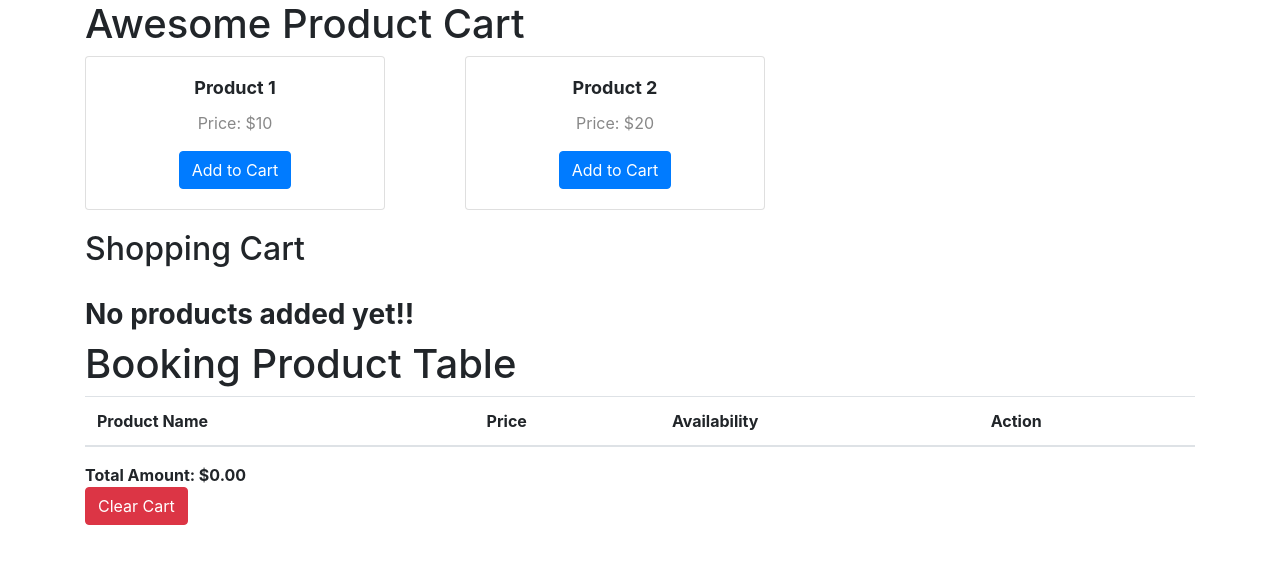
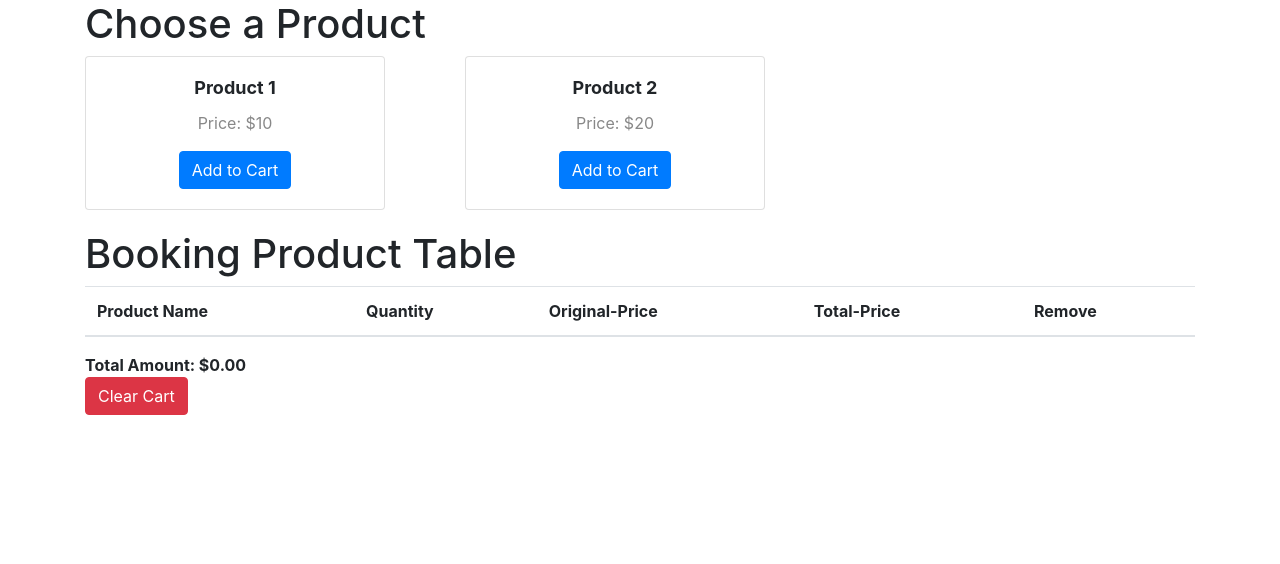
Before and after one commit to Joy5k/Assignment4, a website with bundled scripts: page index.html in a window 1280 px wide. Built offline with nearby package versions, Linux system fonts and the light colour scheme.

Commit message:
remove the unspected elements

```diff
--- a/index.html
+++ b/index.html
@@ -11,7 +11,7 @@
 </head>
 <body>
     <div class="container">
-        <h1>Awesome Product Cart</h1>
+        <h1>Choose a Product</h1>
 
         <div class="row">
           <div class="col-md-4">
@@ -35,13 +35,7 @@
           <!-- Add more product cards as needed -->
         </div>
 
-      <div>
-          <h2>Shopping Cart</h2>
-        <div id="AddedProduct" class="cart-items">
 
-            <h3 class="font-weight-bold ">No products added yet!!</h3>
-        </div>
-      </div>
       </div>
 
       <div id="AddedProduct" class="container">
@@ -50,14 +44,14 @@
           <thead>
             <tr>
               <th>Product Name</th>
-              <th>Price</th>
-              <th>Availability</th>
-              <th>Action</th>
+              <th>Quantity</th>
+              <th>Original-Price</th>
+              <th>Total-Price</th>
+              <th>Remove</th>
             </tr>
           </thead>
           <tbody id="AddedProducts">
-           <!-- <p>No product added yet!</p> -->
-            <!-- Add more product rows as needed -->
+
           </tbody>
         </table>
         <div class="total-amount font-weight-bold">Total Amount: $0.00</div>
```
